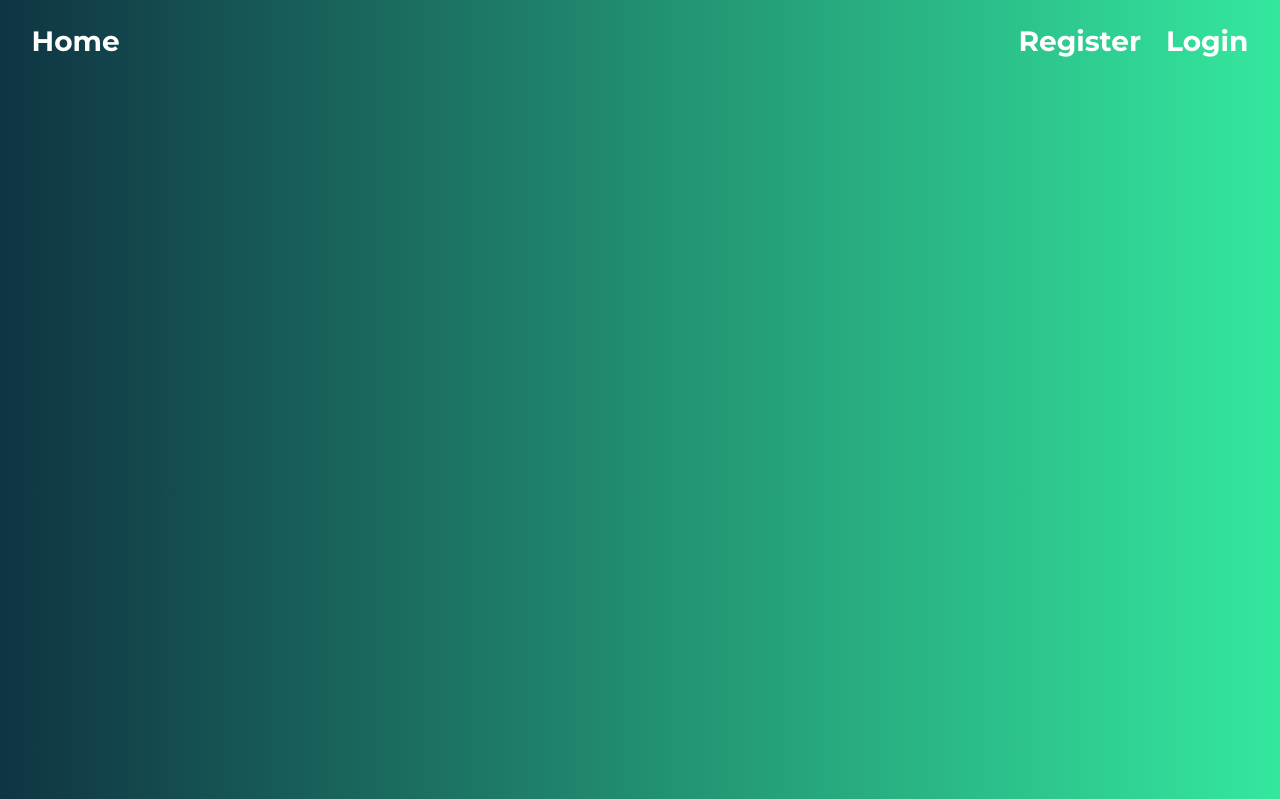
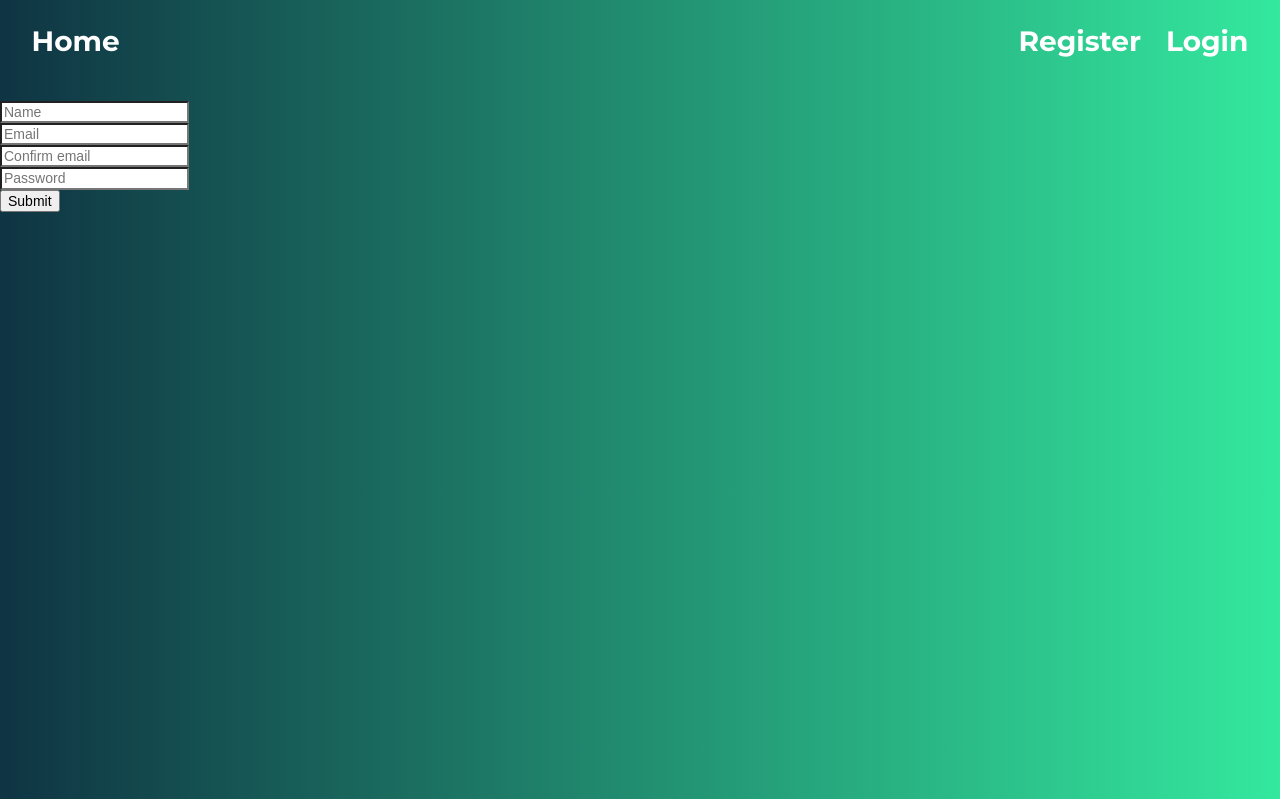
Before and after one commit to maximbarbe/Trading-Simulator, a Flask app: page /register in a window 1280 px wide. Shown: the part 15-814 px from the top of the page. Run offline with Flask 3, Linux system fonts and the light colour scheme; parts of the project's set-up code (start-up, migrations or seed data) failed here and were passed over; some libraries are stand-ins or nearby versions.

Commit message:
register form

```diff
--- a/app.py
+++ b/app.py
@@ -3,8 +3,7 @@
 from flask_wtf import CSRFProtect
 from dotenv import dotenv_values
 from markupsafe import escape
-from flask_bootstrap import Bootstrap
-from forms import RegisterForm
+from forms import userForm
 # Initialisation of a user
 user = None
 # Get secret key from environment variables
@@ -19,8 +18,6 @@
 # Database configuration
 db = SQLAlchemy(app)
 
-# Configuration for flask bootstrap
-bootstrap = Bootstrap(app)
 
 # Configuration for csrf protection
 csrf = CSRFProtect(app)
@@ -66,7 +63,8 @@
 @app.route("/register", methods=["GET", "POST"])
 def register():
 
-    register_form = RegisterForm()
+    register_form = userForm()
+
 
     return render_template('register.html', form = register_form)
 
--- a/forms.py
+++ b/forms.py
@@ -1,7 +1,12 @@
 from flask_wtf import FlaskForm
-from wtforms import StringField, SubmitField
-from wtforms.validators import DataRequired
+from wtforms import StringField, EmailField, PasswordField, SubmitField
+from wtforms.validators import DataRequired, Length, EqualTo
 
+character_message = "is required to be between 1 and 100 character."
 
-class RegisterForm(FlaskForm):
-    name = StringField(label='Name: ', validators=[DataRequired()])
+class userForm(FlaskForm):
+    name = StringField(label="Name", validators=[DataRequired(), Length(1, 100, f"Name {character_message}")], description="Name")
+    email = EmailField(label="Email", validators=[DataRequired(), Length(1, 100, f"Email {character_message}")], description="Email")
+    confirm_email = EmailField(label="Email", validators=[DataRequired(), Length(1, 100, f"Email {character_message}"), EqualTo("name", "Must be equal to the email field.")], description="Confirm email")
+    password = PasswordField(label="Password", validators=[DataRequired(), Length(1, 100, f"Password {character_message}")], description="Password")
+    submit = SubmitField(label="Submit")
--- a/static/index.css
+++ b/static/index.css
@@ -1,3 +1,4 @@
+@import url('https://fonts.googleapis.com/css2?family=Montserrat:wght@400;700&display=swap');
 .index-content {
     display: flex;
     width: 100%;
@@ -18,6 +19,7 @@
     text-decoration: none;
     font-weight: 700;
     font-size: 1.5em;
+    font-family: 'Montserrat', sans-serif;
     color: white;
     transition: .4s background-color ease-in-out;
 
--- a/templates/base.html
+++ b/templates/base.html
@@ -1,3 +1,5 @@
+
+
 <!DOCTYPE html>
 <html lang="en">
 <head>
--- a/templates/register.html
+++ b/templates/register.html
@@ -1,5 +1,15 @@
 {% extends 'base.html' %}
+
 {% block title %} Register {% endblock %}
 {% block content %}
-
+    <form method="POST" action="/register" class="form-container">
+        {{ form.hidden_tag() }}
+        {% for field in form %}
+            {% if field.widget.input_type != 'hidden' %}
+                <div class="form-row">
+                    {{ field(placeholder=field.description) }}
+                </div>
+            {% endif %}
+        {% endfor %}
+    </form>
 {% endblock %}
```
Also changed, not shown: static/register.css (added, +11 -0 lines).
